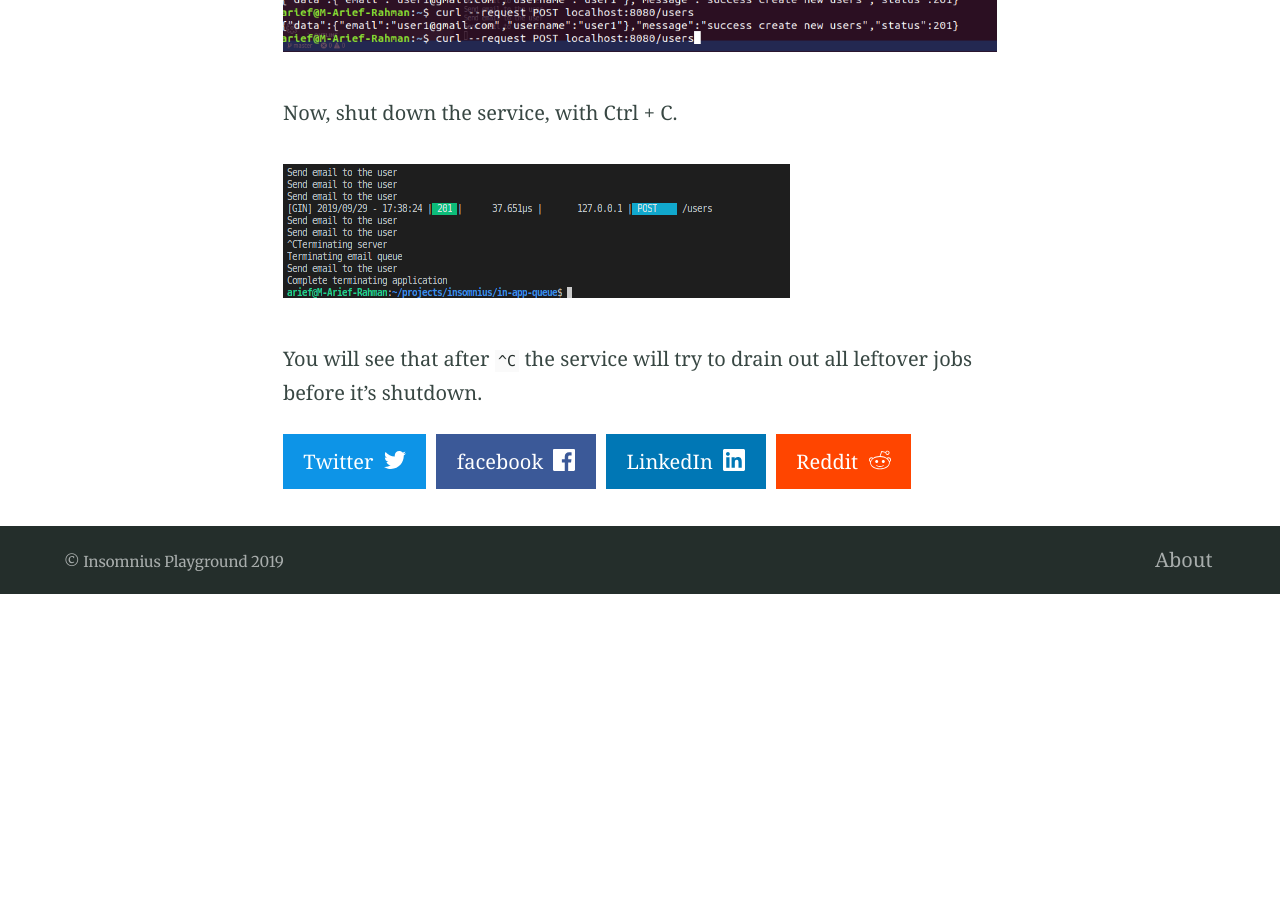
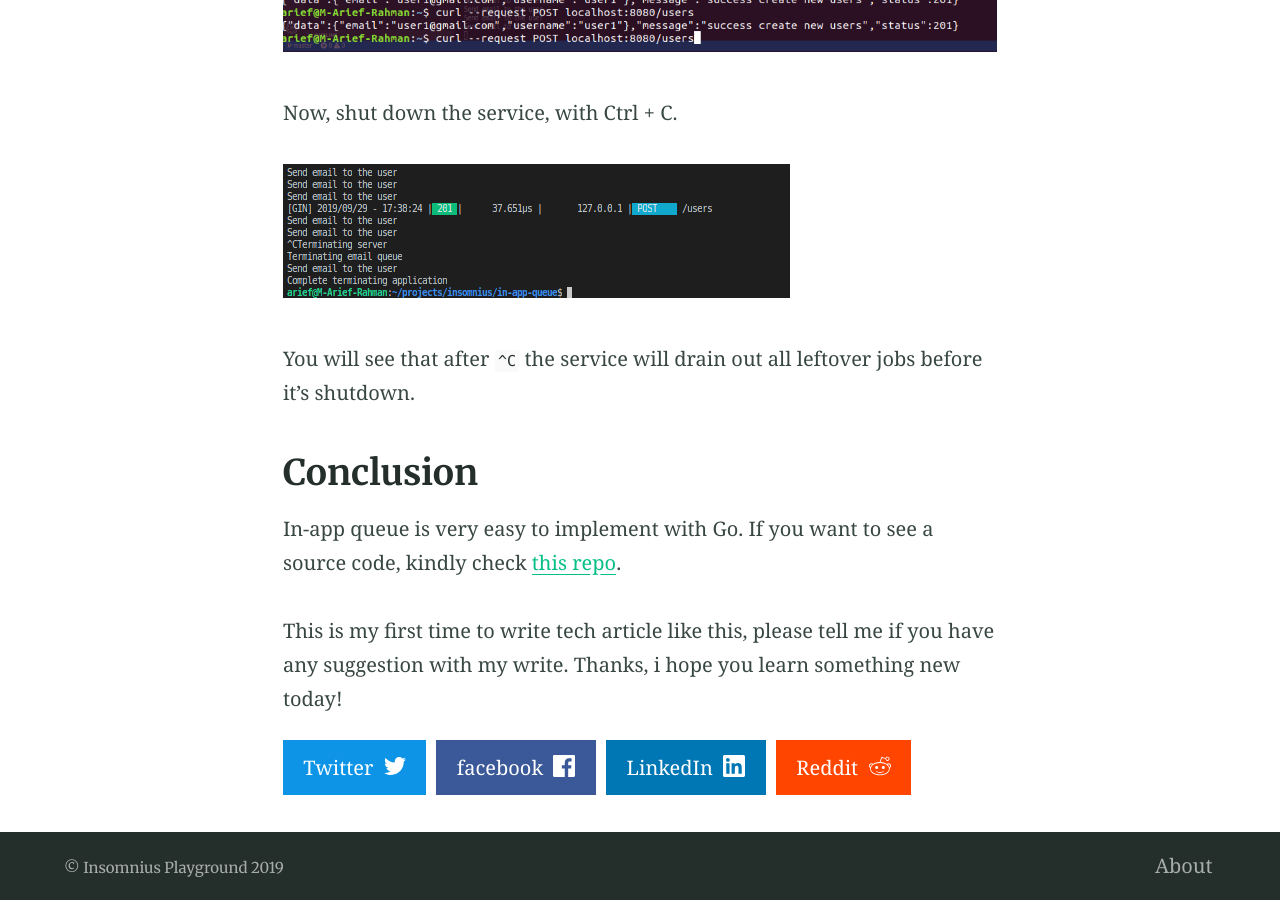
Before and after one commit to insomnius/personal, a Jekyll site: the page built from _posts/2019-08-29-go-inapp-queue.markdown, in a window 1280 px wide and 900 px high, scrolled down 13657 px. Built offline with Jekyll 4.4.1, drawn with Linux system fonts in a browser that asks for light colours; our own code applies the rules of GitHub Pages for plain Markdown files; comment, search, counter and statistics services are not loaded; before the commit the page ends 14251 px from its top, so only the background shows below that.

Commit message:
Add conclussion

```diff
--- a/_posts/2019-08-29-go-inapp-queue.markdown
+++ b/_posts/2019-08-29-go-inapp-queue.markdown
@@ -339,4 +339,11 @@ Now, shut down the service, with Ctrl + C.
 
 ![Server terminating](/assets/Screenshot%20from%202019-09-29%2017-38-29.png)
 
-You will see that after `^C` the service will try to drain out all leftover jobs before it's shutdown.
+You will see that after `^C` the service will drain out all leftover jobs before it's shutdown.
+
+
+## Conclusion
+
+In-app queue is very easy to implement with Go. If you want to see a source code, kindly check [this repo](https://github.com/insomnius/inapp-queue).
+
+This is my first time to write tech article like this, please tell me if you have any suggestion with my write. Thanks, i hope you learn something new today!
```
